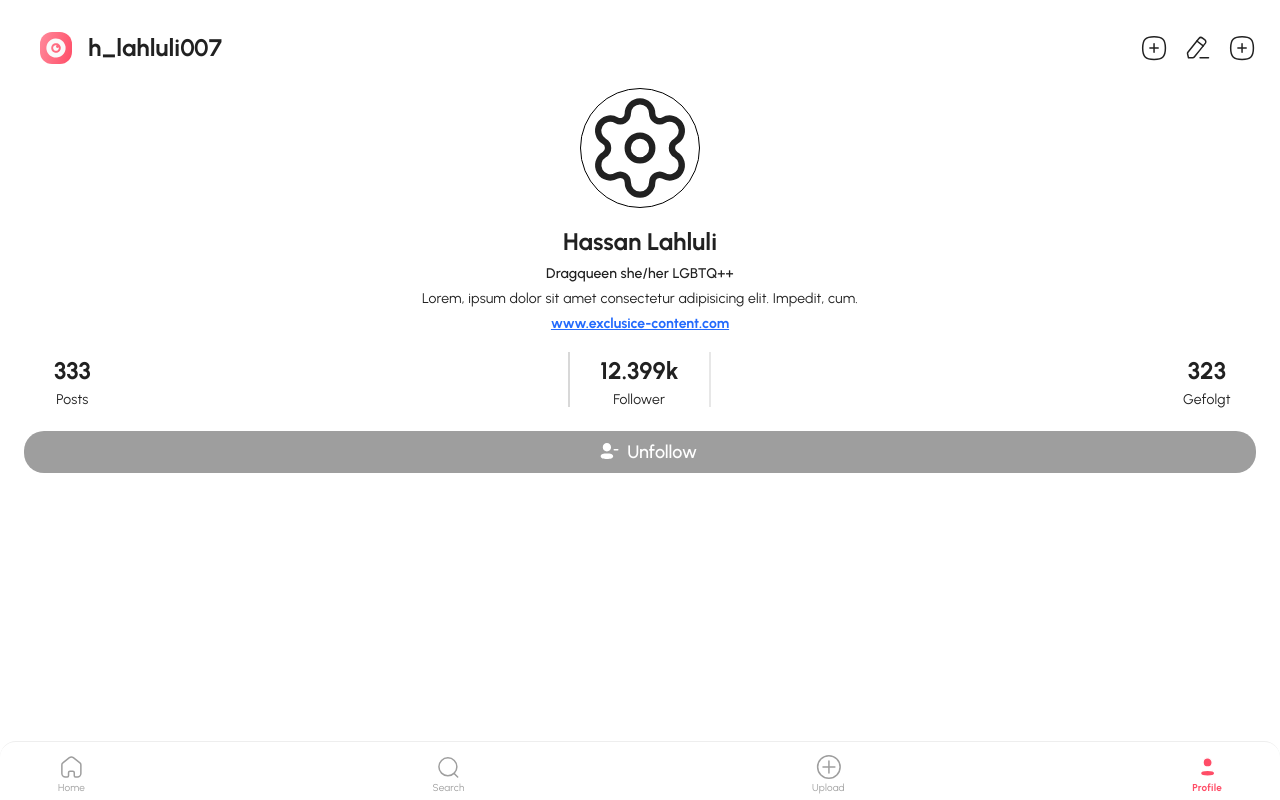
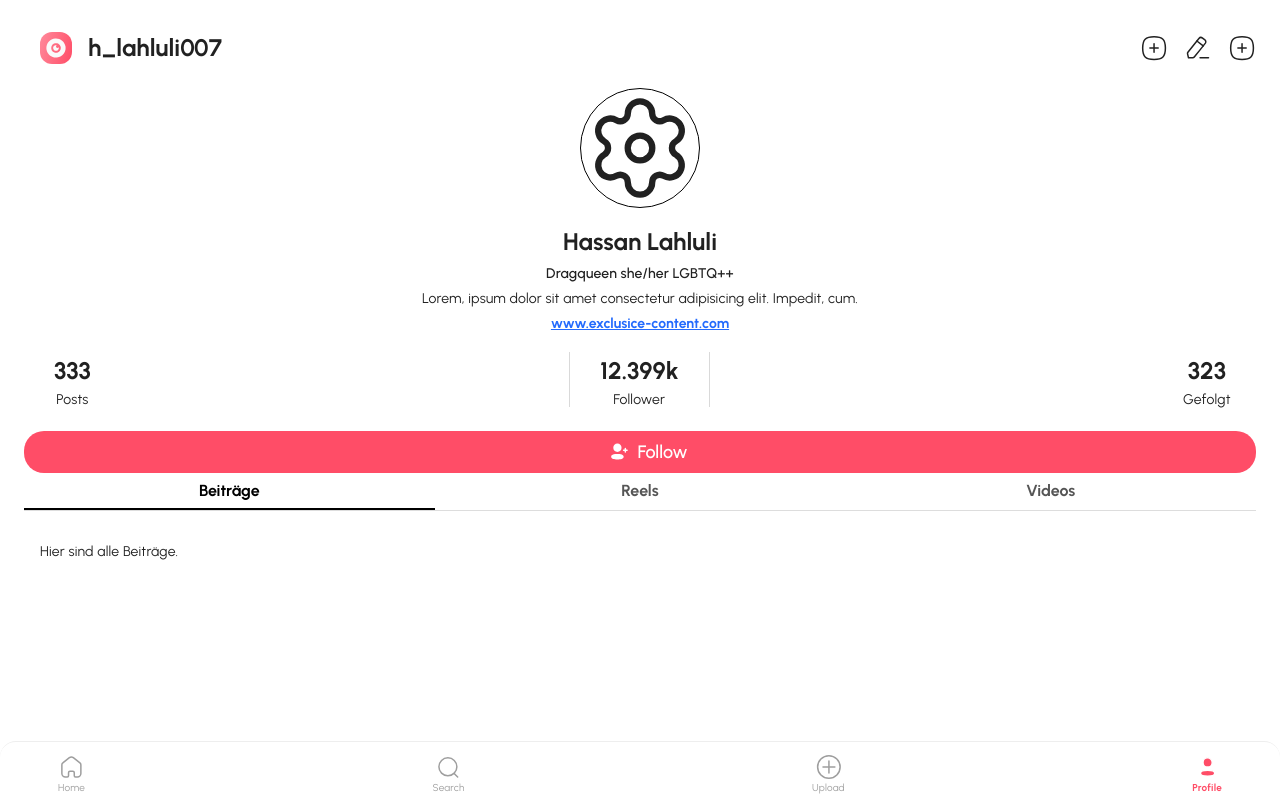
Before and after one commit to MichaelGee76/finstergram, a React (Vite) app in the folder frontend/: page /profile in a window 1280 px wide. Built offline with nearby package versions, Linux system fonts and the light colour scheme; no server answers.

Commit message:
profile tabs

```diff
--- a/frontend/src/index.css
+++ b/frontend/src/index.css
@@ -73,7 +73,7 @@ h1 {
 }
 .button_clicked {
   width: 100%;
-  background-color: var(--icons-grey);
+  background-color: rgb(201, 197, 197);
   border: none;
   font-size: 18px;
   font-weight: 550;
--- a/frontend/src/pages/Profile/Profile.css
+++ b/frontend/src/pages/Profile/Profile.css
@@ -64,6 +64,50 @@
   height: 55px;
 }
 .profile_numberborder {
-  border-left: 2px solid rgba(128, 128, 128, 0.299);
-  border-right: 2px solid rgba(128, 128, 128, 0.185);
+  border-left: 1.6px solid rgba(128, 128, 128, 0.299);
+  border-right: 1.6px solid rgba(128, 128, 128, 0.299);
 }
+.profile_uploud {
+  border-top: 1px solid rgba(128, 128, 128, 0.299);
+  width: 100%;
+  margin-top: 24px;
+}
+
+.profile_tabs {
+  display: flex;
+  justify-content: space-around;
+  margin-bottom: 16px;
+  border-bottom: 1px solid #ddd;
+}
+
+.tab {
+  width: 33.33%; /* Ensures all tabs have equal width */
+  text-align: center;
+  padding: 8px 0;
+  cursor: pointer;
+  font-weight: bold;
+  color: #555;
+}
+
+.tab.active {
+  color: #000;
+  border-bottom: 2px solid #000;
+}
+
+.profile_content {
+  overflow: hidden;
+  width: 100%;
+}
+
+.sections {
+  display: flex;
+  transition: transform 0.3s ease-in-out;
+  width: 300%;
+}
+
+.section {
+  width: 100%;
+  flex-shrink: 0;
+  padding: 16px;
+  box-sizing: border-box;
+}
--- a/frontend/src/pages/Profile/Profile.jsx
+++ b/frontend/src/pages/Profile/Profile.jsx
@@ -2,6 +2,8 @@ import { useEffect, useState } from "react";
 import "./Profile.css";
 
 const Profile = () => {
+  const [activeSection, setActiveSection] = useState("posts");
+
   const formatNumber = (num) => {
     if (num >= 10000) {
       return `${Math.floor(num / 1000)}.${String(num).slice(-3)}k`;
@@ -10,7 +12,7 @@ const Profile = () => {
   };
 
   const [isUser, setIsUser] = useState(false);
-  const [following, setFollowing] = useState(true);
+  const [following, setFollowing] = useState(false);
 
   return (
     <section className="profile">
@@ -174,6 +176,32 @@ const Profile = () => {
             Unfollow
           </button>
         ))}
+
+<div className="profile_tabs">
+        <div className={`tab ${activeSection === "posts" ? "active" : ""}`} onClick={() => setActiveSection("posts")}>
+          Beiträge
+        </div>
+        <div className={`tab ${activeSection === "reels" ? "active" : ""}`} onClick={() => setActiveSection("reels")}>
+          Reels
+        </div>
+        <div className={`tab ${activeSection === "videos" ? "active" : ""}`} onClick={() => setActiveSection("videos")}>
+          Videos
+        </div>
+      </div>
+
+      <div className="profile_content">
+        <div className="sections" style={{ transform: `translateX(${activeSection === "posts" ? "0%" : activeSection === "reels" ? "-100%" : "-200%"})` }}>
+          <div className="section">
+            <p>Hier sind alle Beiträge.</p>
+          </div>
+          <div className="section">
+            <p>Hier sind alle Reels.</p>
+          </div>
+          <div className="section">
+            <p>Hier sind alle Videos.</p>
+          </div>
+        </div>
+      </div>
     </section>
   );
 };
```
